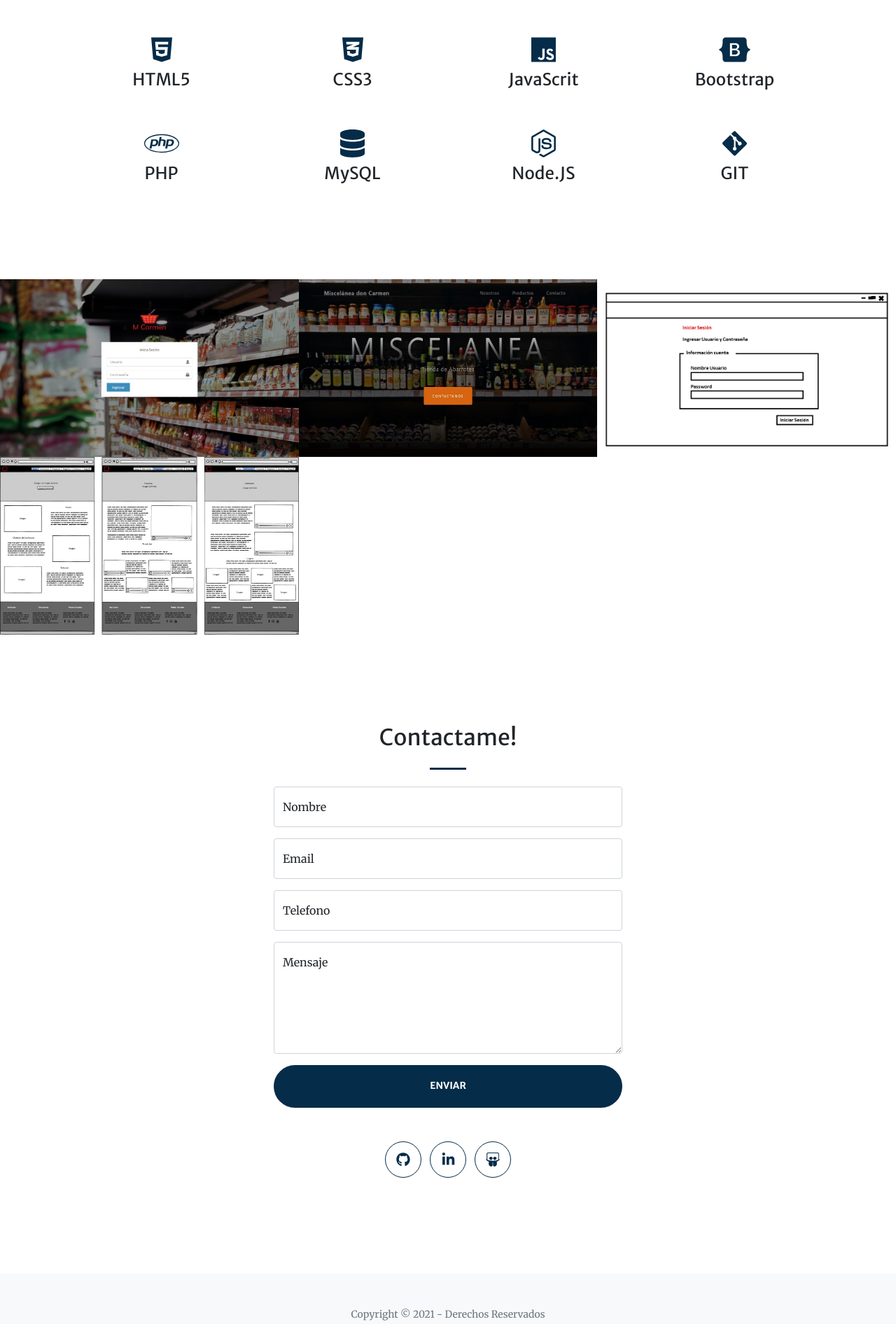
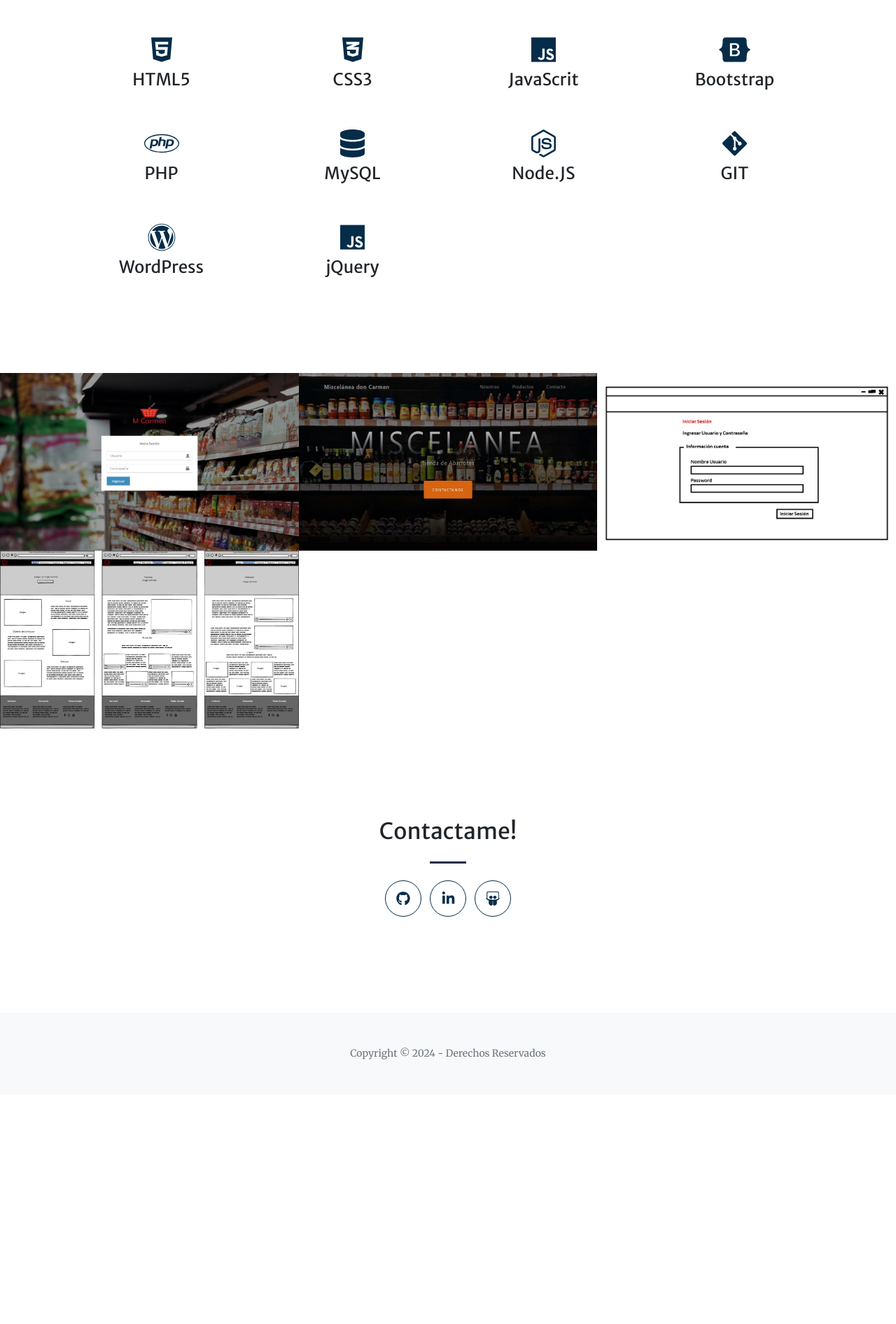
Before and after one commit to Luis-Alberto-Islas-Castillo/Luis-Alberto-Islas-Castillo.github.io, a plain HTML site: page index.html in a window 1280 px wide. Shown: the part 1504-3396 px from the top of the page at 70% size. After the commit the page ends 3068 px from the top, so only its background shows below. Drawn offline with nearby package versions, Linux system fonts and the light colour scheme; some packages are replaced by stand-ins of ours; a script that the page names is missing.

Commit message:
Agregando nuevas modificaciones al portafolio 2024

```diff
--- a/index.html
+++ b/index.html
@@ -132,6 +132,18 @@
                         <h3 class="h4 mb-2">GIT</h3>
                     </div>
                 </div>
+                <div class="col-lg-3 col-md-6 text-center">
+                    <div class="mt-5">
+                        <div class="mb-2"><i class="fab fa-wordpress fs-1 text-primary"></i></div>
+                        <h3 class="h4 mb-2">WordPress</h3>
+                    </div>
+                </div>
+                <div class="col-lg-3 col-md-6 text-center">
+                    <div class="mt-5">
+                        <div class="mb-2"><i class="fab fa-js fs-1 text-primary"></i></div>
+                        <h3 class="h4 mb-2">jQuery</h3>
+                    </div>
+                </div>
             </div>
         </div>
     </section>
@@ -188,45 +200,6 @@
                     <hr class="divider" />
                 </div>
             </div>
-            <div class="row gx-4 gx-lg-5 justify-content-center mb-5">
-                <div class="col-lg-6">
-                    <form id="contactForm" action="https://formspree.io/f/mbjqynjb" method="POST"
-                        enctype="multipart/form-data" autocomplete="off">
-                        <!-- Imput nombre -->
-                        <div class="form-floating mb-3">
-                            <input class="form-control" type="text" id="nombre" name="nombre"
-                                placeholder="Ingrese su nombre" data-toggle="tooltip" data-placement="top"
-                                title="Ingrese su nombre completo" required>
-                            <label for="nombre" class="col-md-3 col-form-label">Nombre</label>
-                        </div>
-                        <!-- Imput email -->
-                        <div class="form-floating mb-3">
-                            <input class="form-control" type="email" id="email" name="email" multiple
-                                placeholder="Ingrese su email" data-toggle="tooltip" data-placement="top"
-                                title="Ingrese su email" required>
-                            <label for="email" class="col-md-3 col-form-label">Email</label>
-                        </div>
-                        <!-- Imput telefono -->
-                        <div class="form-floating mb-3">
-                            <input class="form-control" type="tel" id="telefono" name="telefono"
-                                placeholder="Ingrese su telefono" data-toggle="tooltip" data-placement="top"
-                                title="Ingrese su telefono" required>
-                            <label for="telefono" class="col-md-3 col-form-label">Telefono</label>
-                        </div>
-                        <!-- Imput mensaje-->
-                        <div class="form-floating mb-3">
-                            <textarea class="form-control" rows="5" id="asunto" name="mensaje"
-                                placeholder="Ingrese su mensaje" data-toggle="tooltip" data-placement="top"
-                                title="Ingrese un mensaje" style="height: 10rem" required></textarea>
-                            <label for="mensaje" class="col-md-3 col-form-label">Mensaje</label>
-                        </div>
-
-                        <!-- Boton Enviar -->
-                        <div class="d-grid"><button class="btn btn-primary btn-xl" id="alert"
-                                type="submit">Enviar</button></div>
-                    </form>
-                </div>
-            </div>
             <!-- Redes Sociales-->
             <div class="row gx-4 gx-lg-5 justify-content-center">
                 <div class="col-lg-4 text-center mb-5 mb-lg-0">
@@ -248,19 +221,20 @@
     <!-- Footer-->
     <footer class="bg-light py-5">
         <div class="container px-4 px-lg-5">
-            <div class="small text-center text-muted">Copyright &copy; 2021 - Derechos Reservados</div>
+            <div class="small text-center text-muted">Copyright &copy; <a id="year"></a> - Derechos Reservados</div>
         </div>
     </footer>
+
     <!-- Bootstrap core JS-->
     <script src="https://cdn.jsdelivr.net/npm/bootstrap@5.0.1/dist/js/bootstrap.bundle.min.js"></script>
     <!-- SimpleLightbox plugin JS-->
     <script src="https://cdnjs.cloudflare.com/ajax/libs/SimpleLightbox/2.1.0/simpleLightbox.min.js"></script>
-     <!-- Llamando a Jquery-->
+    <!-- Llamando a Jquery-->
     <script src="https://code.jquery.com/jquery-3.6.0.min.js"
         integrity="sha256-/xUj+3OJU5yExlq6GSYGSHk7tPXikynS7ogEvDej/m4=" crossorigin="anonymous"></script>
     <!-- Core theme JS-->
     <script src="js/scripts.js"></script>
-     <!-- Llamndo a Tostr-->
+    <!-- Llamndo a Tostr-->
     <script src="https://cdnjs.cloudflare.com/ajax/libs/toastr.js/latest/toastr.min.js"></script>
 </body>
 
--- a/js/scripts.js
+++ b/js/scripts.js
@@ -50,34 +50,5 @@ window.addEventListener('DOMContentLoaded', event => {
 
 });
 
-
-/*Envv¡io de datos en Formulario*/
-const $form = document.querySelector('#contactForm')
-$form.addEventListener('submit', handleSubmit)
-
-async function handleSubmit(event) {
-    event.preventDefault()
-    const form = new FormData(this)
-    const response = await fetch(this.action, {
-        method: this.method,
-        body: form,
-        headers: {
-            'Accept': 'application/json'
-        }
-    })
-    if(response.ok){
-        this.reset()
-        /* alert('Mensaje Enviado') */
-    }
-}
-
-/*Alerta*/
-const alert = document.querySelector('#alert');
-alert.addEventListener('click', () => {
-console.log("Pro");
-    // Display an info toast with no title
-    toastr.success('Gracias por comunicarte te responderé lo mas pronto posible ', 'Correo Enviado', {
-        timeOut: 2000,
-        "positionClass": "toast-bottom-right",
-    });
-})
+var date = new Date().getFullYear();
+document.getElementById("year").innerHTML = date;
```
